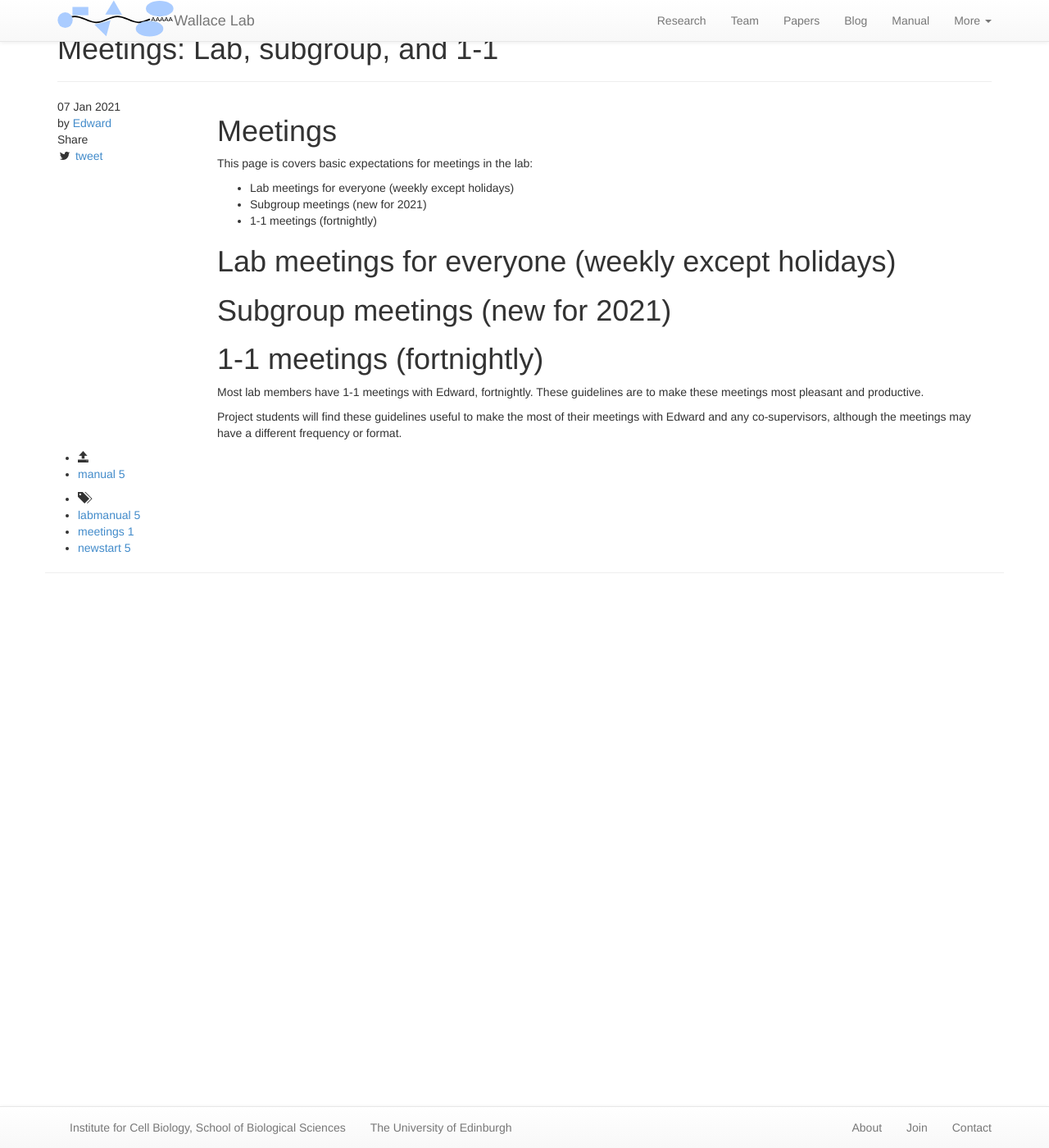
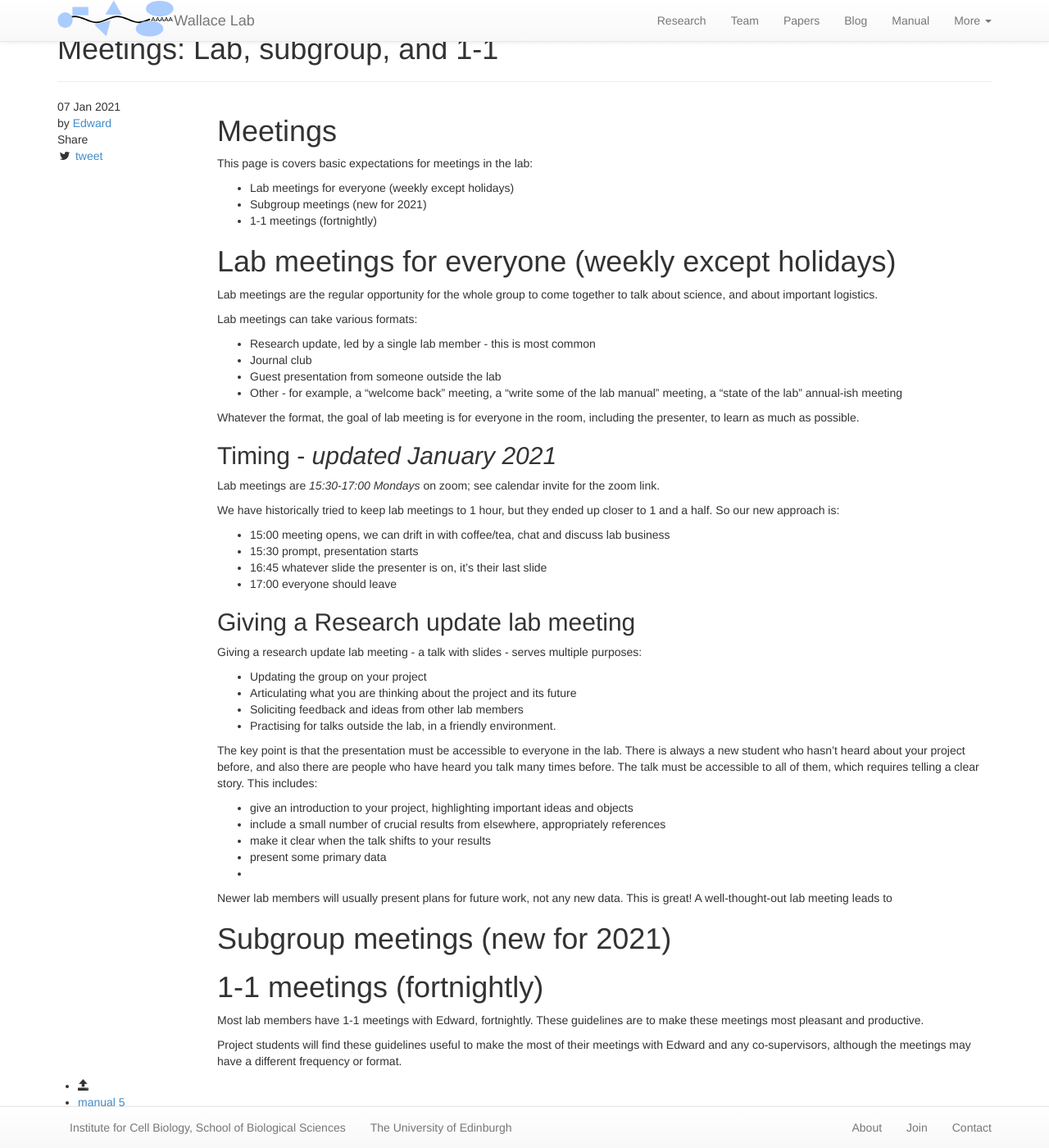
Before and after one commit to swinterbourne/ewallace.github.io, a Jekyll site: the page built from manual/_posts/2021-01-07-meetings-overview.md, in a window 1280 px wide and 1400 px high. Shown: the whole window at 82% size. Built offline with Jekyll 4.4.1, drawn with Linux system fonts in a browser that asks for light colours; nearby versions of some CDN libraries.

Commit message:
lab meetings text

```diff
--- a/manual/_posts/2021-01-07-meetings-overview.md
+++ b/manual/_posts/2021-01-07-meetings-overview.md
@@ -19,6 +19,48 @@ This page is covers basic expectations for meetings in the lab:
 
 # Lab meetings for everyone (weekly except holidays)
 
+Lab meetings are the regular opportunity for the whole group to come together to talk about science, and about important logistics.
+
+Lab meetings can take various formats:
+
+* Research update, led by a single lab member - this is most common
+* Journal club
+* Guest presentation from someone outside the lab
+* Other - for example, a "welcome back" meeting, a "write some of the lab manual" meeting, a "state of the lab" annual-ish meeting
+
+Whatever the format, the goal of lab meeting is for everyone in the room, including the presenter, to learn as much as possible.
+
+## Timing - *updated January 2021*
+
+Lab meetings are *15:30-17:00 Mondays* on zoom; see calendar invite for the zoom link.
+
+We have historically tried to keep lab meetings to 1 hour, but they ended up closer to 1 and a half.
+So our new approach is:
+
+* 15:00 meeting opens, we can drift in with coffee/tea, chat and discuss lab business
+* 15:30 prompt, presentation starts
+* 16:45 whatever slide the presenter is on, it's their last slide
+* 17:00 everyone should leave
+
+## Giving a Research update lab meeting
+
+Giving a research update lab meeting - a talk with slides - serves multiple purposes:
+
+* Updating the group on your project
+* Articulating what you are thinking about the project and its future
+* Soliciting feedback and ideas from other lab members
+* Practising for talks outside the lab, in a friendly environment.
+
+The key point is that the presentation must be accessible to everyone in the lab.
+There is always a new student who hasn't heard about your project before, and also there are people who have heard you talk many times before. The talk must be accessible to all of them, which requires telling a clear story. This includes:
+
+* give an introduction to your project, highlighting important ideas and objects
+* include a small number of crucial results from elsewhere, appropriately references
+* make it clear when the talk shifts to your results
+* present some primary data
+*
+
+Newer lab members will usually present plans for future work, not any new data. This is great! A well-thought-out lab meeting leads to
 
 # Subgroup meetings (new for 2021)
 
```
